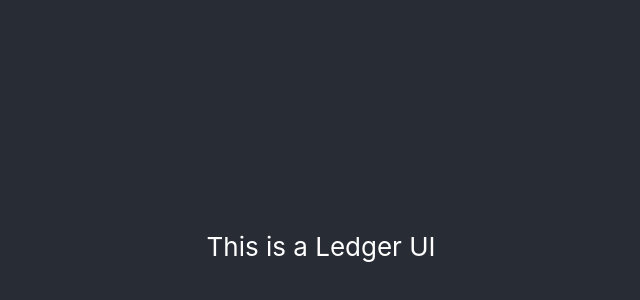
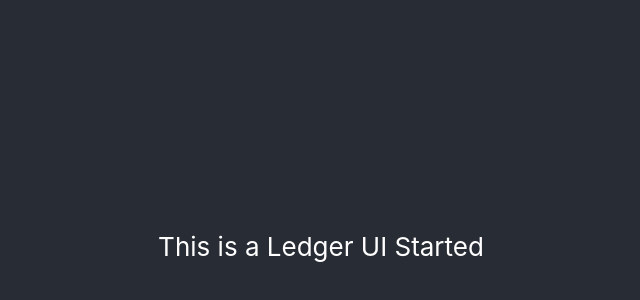
Before and after one commit to Sheikh-Mohammed-Umar/Ledger-UI, a React (Create React App) app: page / in a window 1280 px wide. Shown: the part 154-454 px from the top of the page, without its empty margins (319-959 px from the left). Built offline with nearby package versions, Linux system fonts and the light colour scheme.

Commit message:
First commit

```diff
--- a/src/App.js
+++ b/src/App.js
@@ -4,7 +4,7 @@
   return (
     <div className="App">
       <header className="App-header">
-        This is a Ledger UI
+        This is a Ledger UI Started
       </header>
     </div>
   );
```
